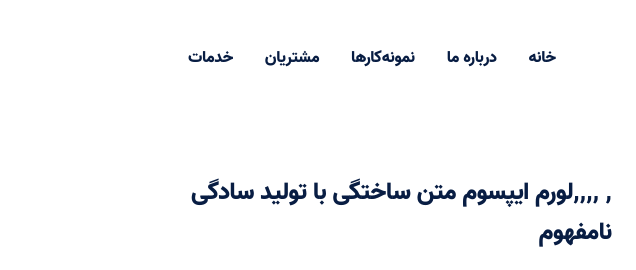
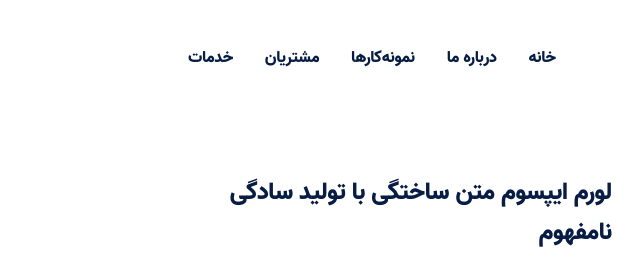
Before and after one commit to alibabahfc/fast-git, a plain HTML site: page index.html in a window 1280 px wide. Shown: the top 270 px of the page, 644-1280 px from the left. Drawn offline with Linux system fonts and the light colour scheme; files whose address does not match are found by name.

Commit message:
index.html changed

```diff
--- a/index.html
+++ b/index.html
@@ -39,7 +39,7 @@
                 <div class="header-content__left">
                     <div class="header-content__wrapper">
                         <h1 class="header-content__title">
-                             , ,,,,لورم ایپسوم متن ساختگی با تولید سادگی نامفهوم
+                            لورم ایپسوم متن ساختگی با تولید سادگی نامفهوم
                         </h1>
                         <p class="header-content__text">
                             لورم ایپسوم متن ساختگی با تولید سادگی نامفهوم از صنعت چاپ و با استفاده از طراحان گرافیک است. چاپگرها و متون بلکه روزنامه و مجله در ستون و سطرآنچنان که لازم است و برای شرایط فعلی تکنولوژی مورد نیاز و کاربردهای متنوع با هدف بهبود ابزارهای کاربردی می باشد. کتابهای زیادی در شصت و سه درصد گذشته، حال و آینده شناخت فراوان جامعه و متخصصان را می طلبد
```
